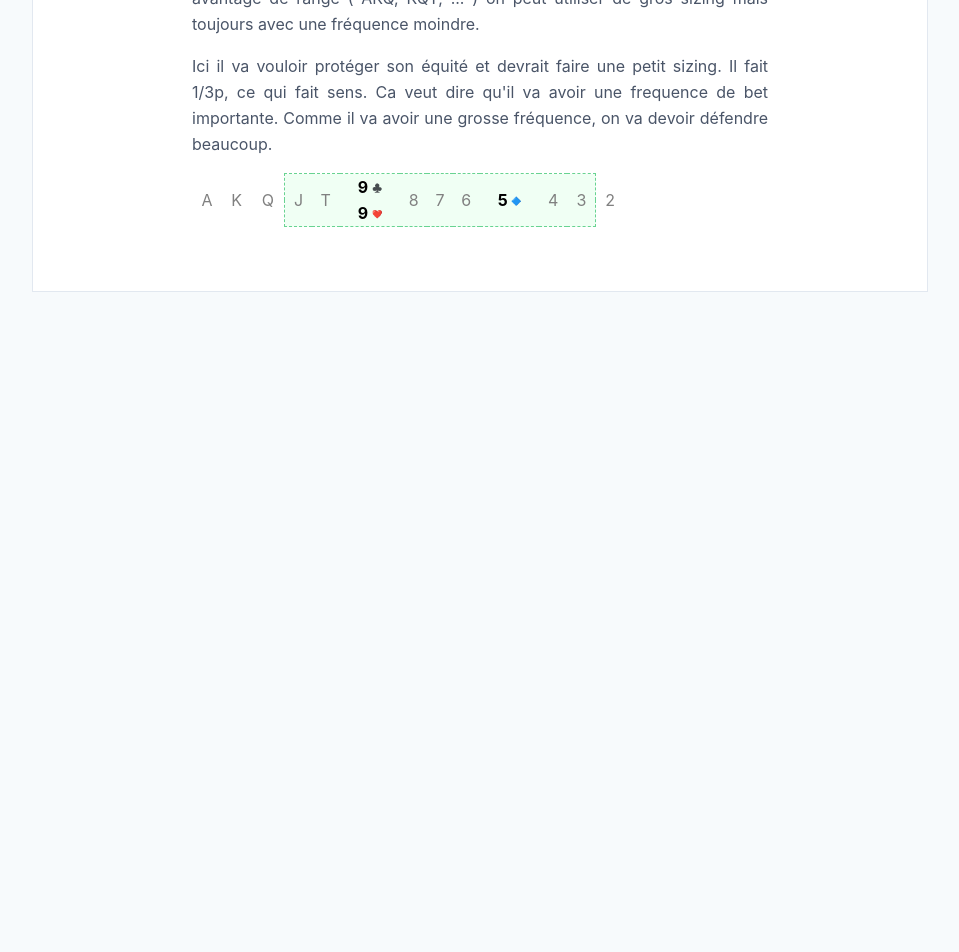
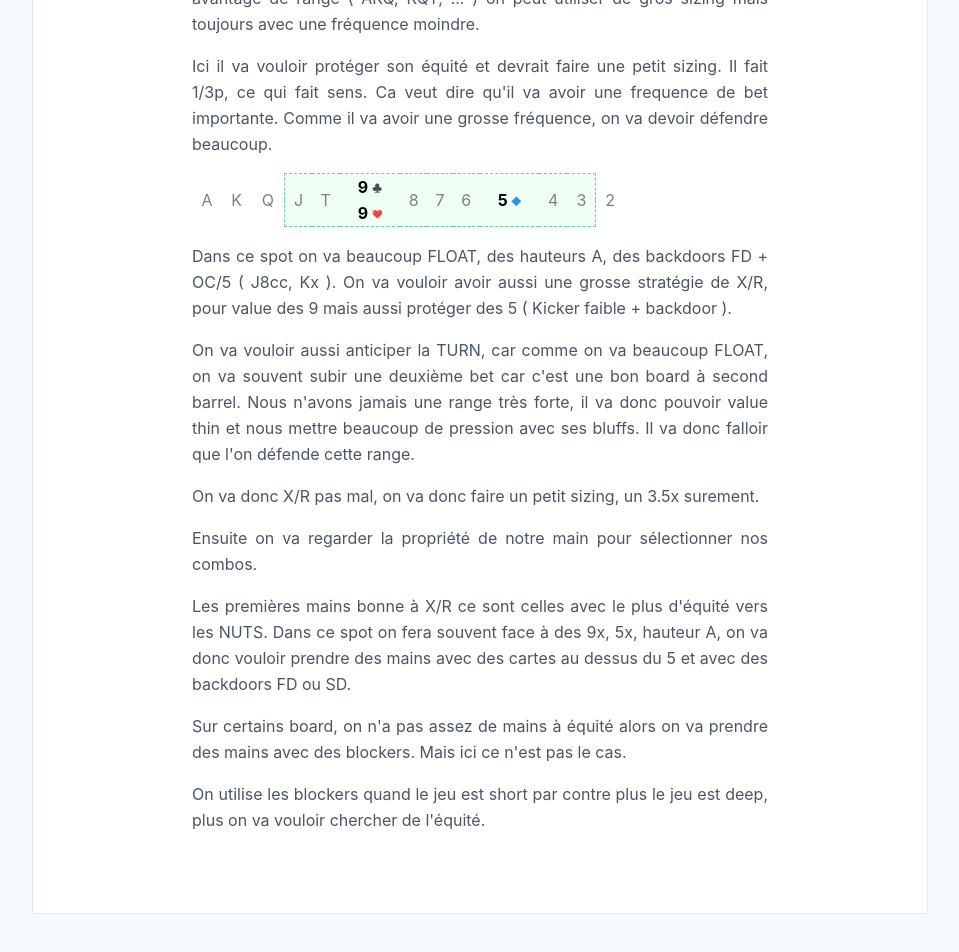
Before and after one commit to greglejeune/blog, a Jekyll site: the page built from _posts/2020-01-23-thinking-process.md, in a window 1280 px wide. Shown: the part 725-1677 px from the top of the page, without its empty margins (160-1119 px from the left). Built offline with Jekyll 4.4.1, drawn with Linux system fonts in a browser that asks for light colours; emoji names are drawn with the system emoji font; before the commit the page ends 1065 px from its top, so only the background shows below that.

Commit message:
Update 2020-01-23-thinking-process.md

```diff
--- a/_posts/2020-01-23-thinking-process.md
+++ b/_posts/2020-01-23-thinking-process.md
@@ -46,5 +46,18 @@ categories: poker
     </tbody>
   </table>
 
+  <p>Dans ce spot on va beaucoup FLOAT, des hauteurs A, des backdoors FD + OC/5 ( J8cc, Kx ). On va vouloir avoir aussi une grosse stratégie de X/R, pour value des 9 mais aussi protéger des 5 ( Kicker faible + backdoor ).</p>
+
+  <p>On va vouloir aussi anticiper la TURN, car comme on va beaucoup FLOAT, on va souvent subir une deuxième bet car c'est une bon board à second barrel. Nous n'avons jamais une range très forte, il va donc pouvoir value thin et nous mettre beaucoup de pression avec ses bluffs. Il va donc falloir que l'on défende cette range.</p>
+
+  <p>On va donc X/R pas mal, on va donc faire un petit sizing, un 3.5x surement.</p>
+
+  <p>Ensuite on va regarder la propriété de notre main pour sélectionner nos combos.</p>
+
+  <p>Les premières mains bonne à X/R ce sont celles avec le plus d'équité vers les NUTS. Dans ce spot on fera souvent face à des 9x, 5x, hauteur A, on va donc vouloir prendre des mains avec des cartes au dessus du 5 et avec des backdoors FD ou SD.</p>
+
+  <p>Sur certains board, on n'a pas assez de mains à équité alors on va prendre des mains avec des blockers. Mais ici ce n'est pas le cas.</p>
+
+  <p>On utilise les blockers quand le jeu est short par contre plus le jeu est deep, plus on va vouloir chercher de l'équité.</p>
 
 </div>
```
